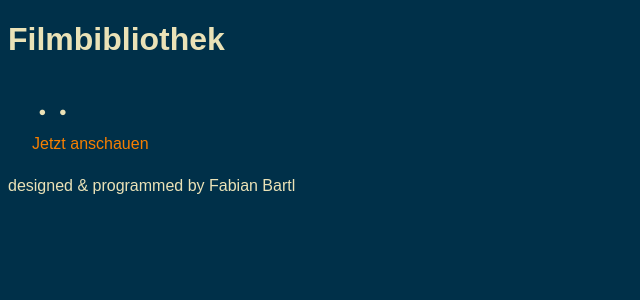
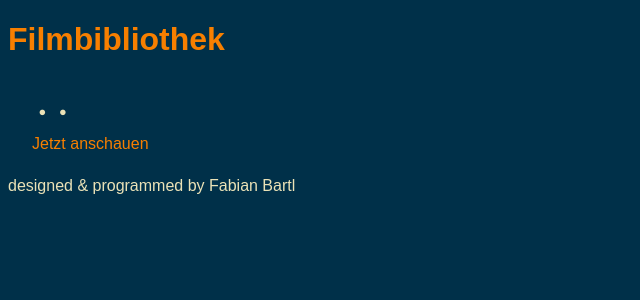
Before and after one commit to FabianBartl/Filmbibliothek, a Flask app: template templates/movie.html in a window 1280 px wide. Shown: the top 300 px of the page, without its empty margins (0-640 px from the left). Run offline with Flask 2, Linux system fonts and the light colour scheme; the template is opened without the code that fills it, so the values that code supplies are empty; parts of the project's set-up code (start-up, migrations or seed data) failed here and were passed over.

Commit message:
typo, h1 is link to home

```diff
--- a/templates/header.html
+++ b/templates/header.html
@@ -1,10 +1,10 @@
 <header>
 	<h1>
-		Filmbibliothek
+		<a href="/">
+			Filmbibliothek
+		</a>
 	</h1>
 	{% if with_search %}
-		<div>
-			<input id="search-input" type="text" placeholder="Filme durchsuchen ...">
-		</div>
+		<input id="search-input" type="text" placeholder="Filme durchsuchen ...">
 	{% endif %}
 </header>
--- a/templates/movie.html
+++ b/templates/movie.html
@@ -36,8 +36,8 @@
 						<div class="description">{{ movie.get('description') }}</div>
 						<div class="links">
 							<ul>
-								<li class="watch-now" target="_blank">
-									<a href="stream/">
+								<li class="watch-now">
+									<a href="stream/" target="_blank">
 										Jetzt anschauen
 									</a>
 								</li>
```
